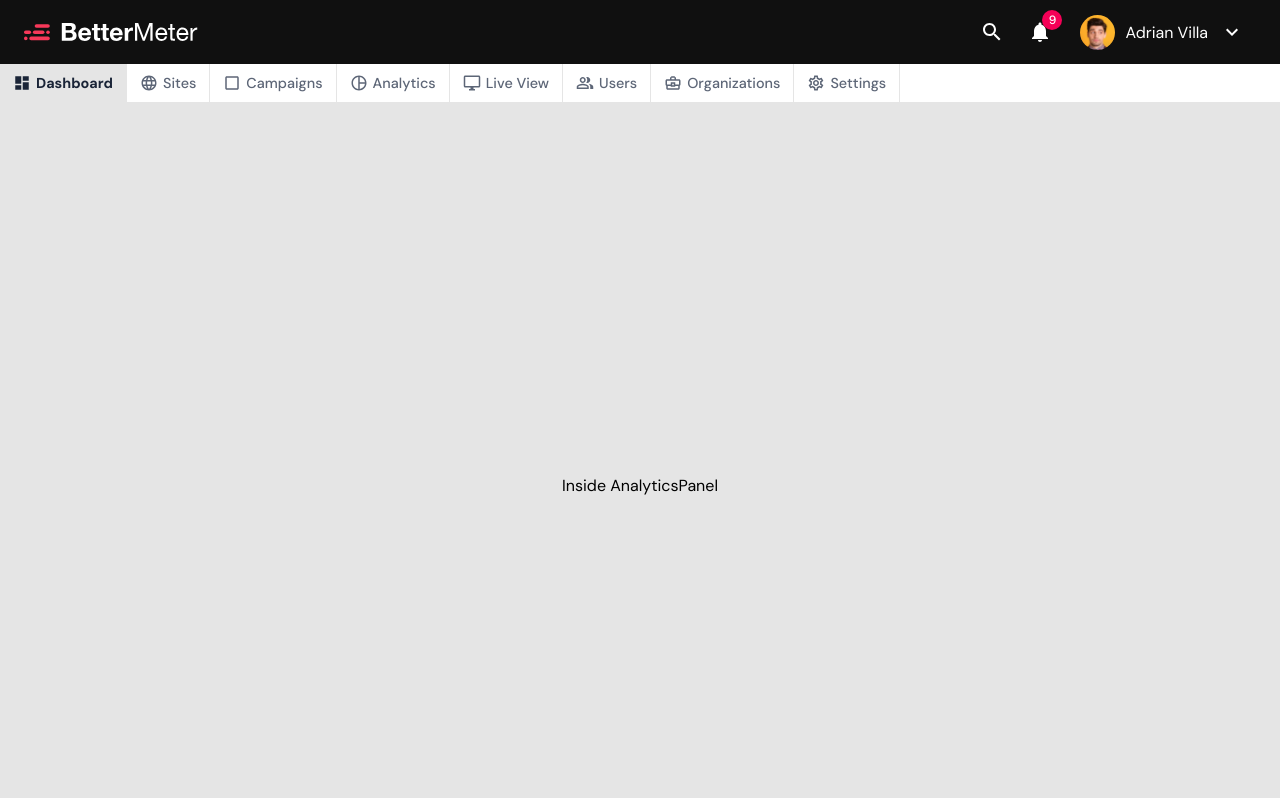
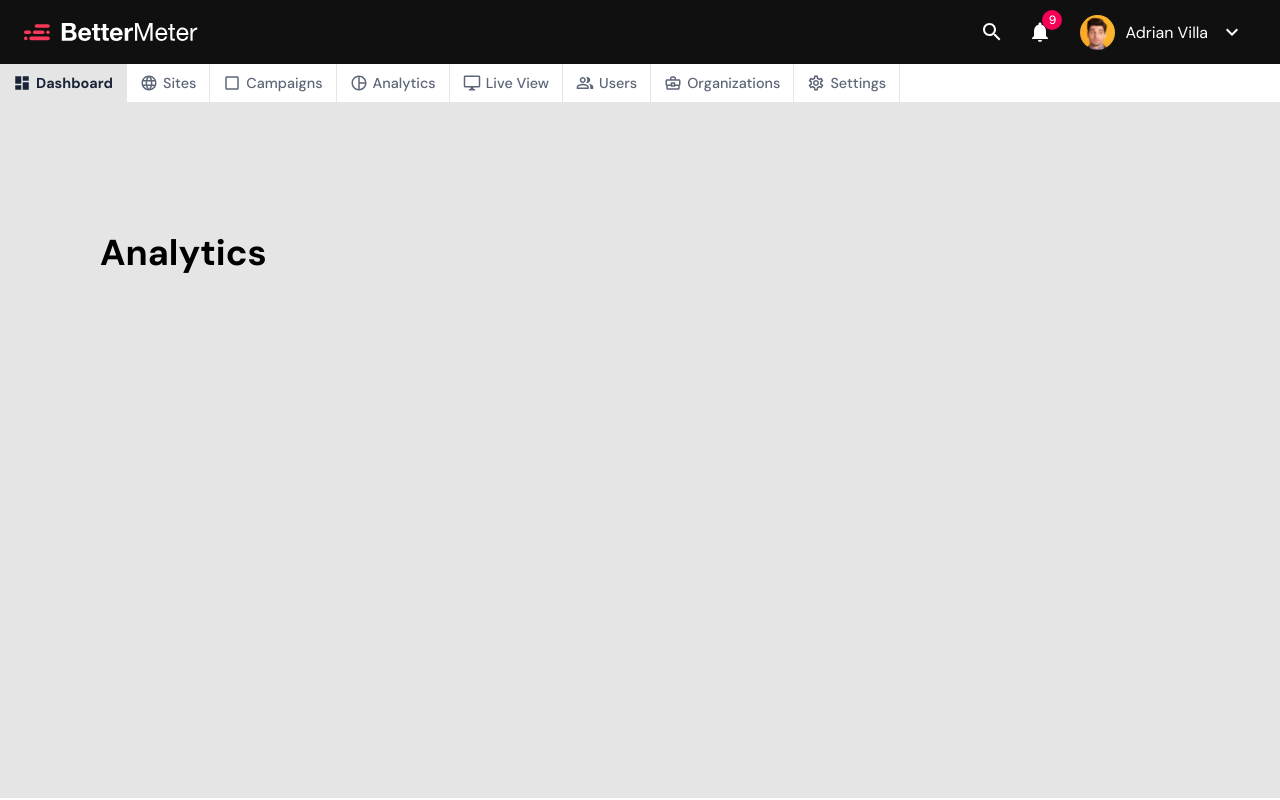
Before and after one commit to GBarkhatov/carlo-test, a React (Create React App) app: page / in a window 1280 px wide. Built offline with nearby package versions, Linux system fonts and the light colour scheme.

Commit message:
analytics change

```diff
--- a/src/components/AnalyticsPanel/AnalyticsPanel.js
+++ b/src/components/AnalyticsPanel/AnalyticsPanel.js
@@ -1,11 +1,25 @@
 import React from 'react'
 import styled from 'styled-components/macro'
 
-const Component = styled.div``
+const Component = styled.div`
+  padding: 56px 20px 0;
+  width: 100%;
+`
+
+const Header = styled.h2`
+  margin: 0;
+  margin-bottom: 18px;
+  font-size: 36px;
+  font-weight: 700;
+
+  @media screen and (min-width: 960px) {
+    margin-bottom: 83px;
+  }
+`
 
 const AnalyticsPanel = () => (
   <Component>
-    Inside AnalyticsPanel
+    <Header>Analytics</Header>
   </Component>
 )
 
--- a/src/components/Container/Container.js
+++ b/src/components/Container/Container.js
@@ -4,8 +4,6 @@ import styled from 'styled-components/macro'
 const Component = styled.div`
   display: flex;
   min-height: calc(100vh - 56px);
-  justify-content: center;
-  align-items: center;
   background-color: #E5E5E5;
 
   @media screen and (min-width: 750px) {
@@ -13,8 +11,8 @@ const Component = styled.div`
   }
 
   @media screen and (min-width: 960px) {
-    min-height: calc(100vh - 64px - 40px - 71px);
-    padding-top: 71px;
+    min-height: calc(100vh - 64px - 40px - 71px - 71px);
+    padding: 71px 80px;
   }
 `
 
```
